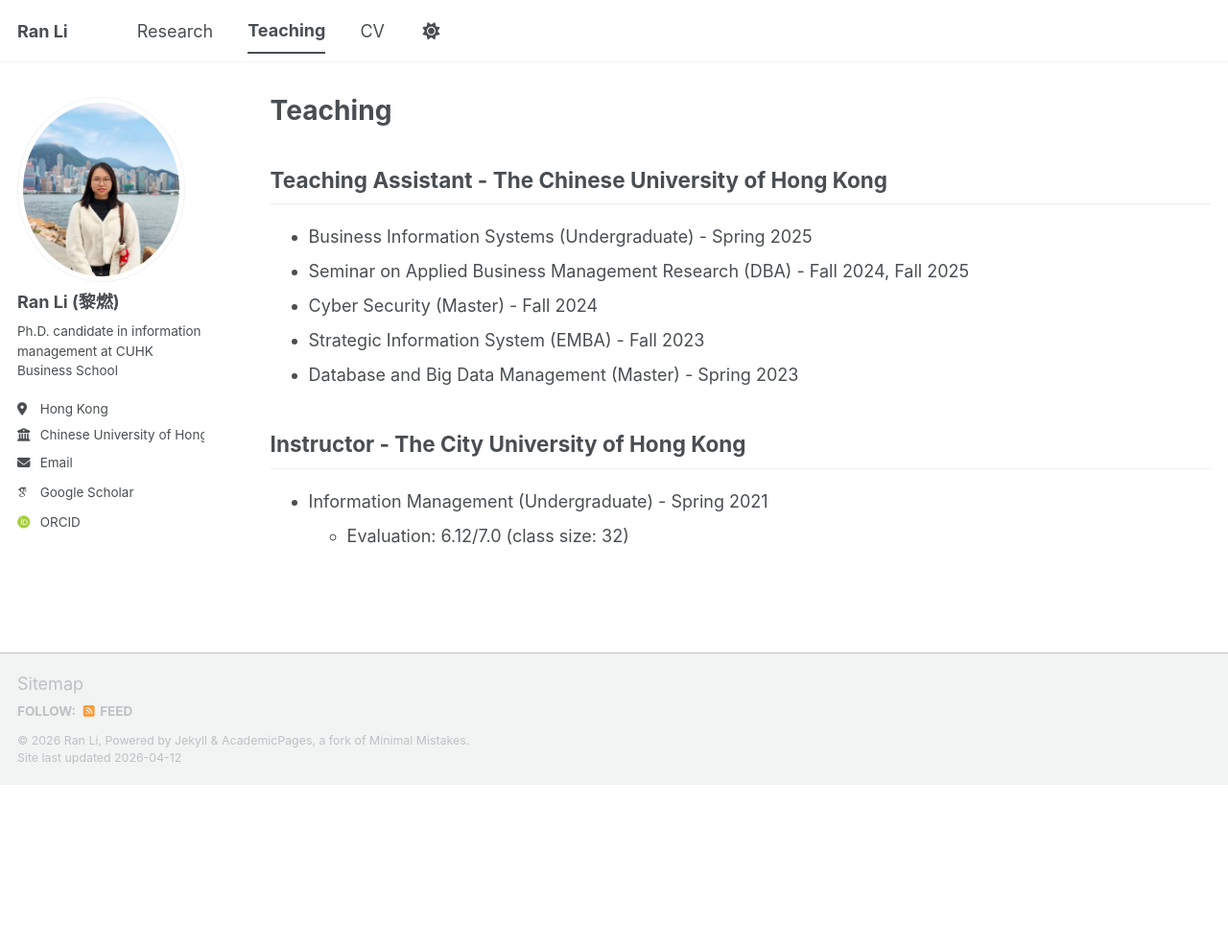
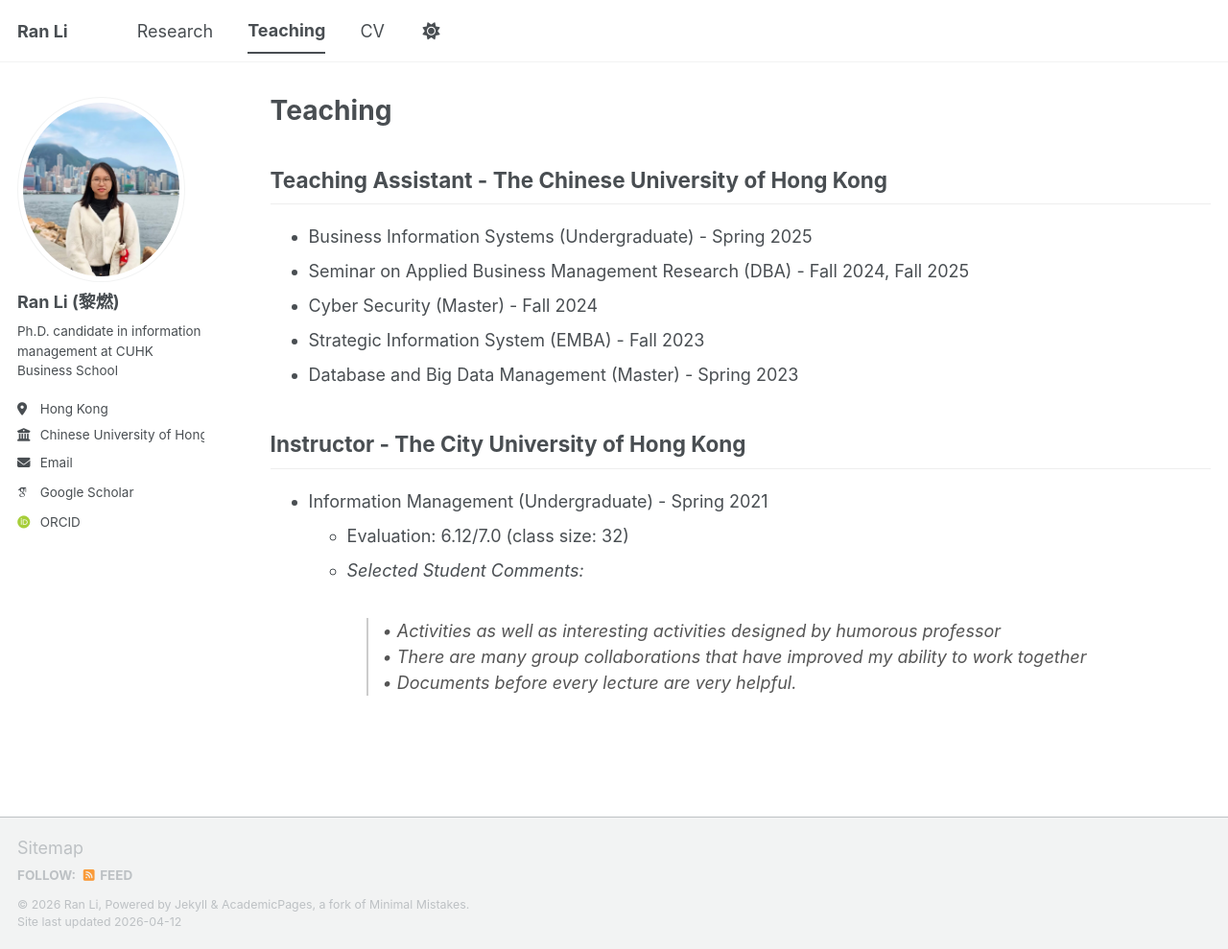
Before and after one commit to elaine-ran-li/elaine-ran-li.github.io, a Jekyll site: the page built from _pages/teaching.html, in a window 1280 px wide and 989 px high. Shown: the whole window at 96% size. Built offline with Jekyll 4.4.1, drawn with Linux system fonts in a browser that asks for light colours; some web fonts are replaced; a script bundle is joined from its source files by our own code; library files that are not in the unit come from our copies.

Commit message:
Update teaching.html

```diff
--- a/_pages/teaching.html
+++ b/_pages/teaching.html
@@ -29,6 +29,14 @@
   <li>Information Management (Undergraduate) - Spring 2021
     <ul>
       <li>Evaluation: 6.12/7.0 (class size: 32)</li>
+      <li>
+        <i>Selected Student Comments:</i>
+        <blockquote style="border-left: 2px solid #ccc; margin-left: 20px; padding-left: 15px; color: #555;">
+          • Activities as well as interesting activities designed by humorous professor<br>
+          • There are many group collaborations that have improved my ability to work together<br>
+          • Documents before every lecture are very helpful.
+        </blockquote>
+      </li>
     </ul>
   </li>
 </ul>
```
